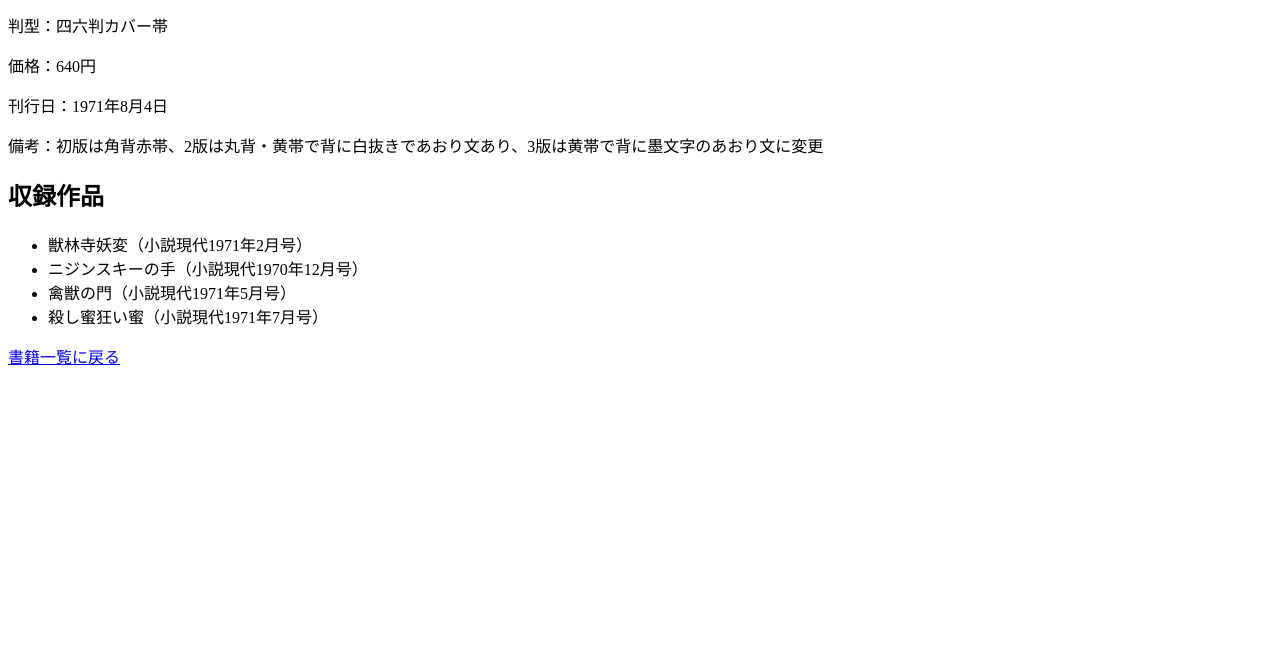
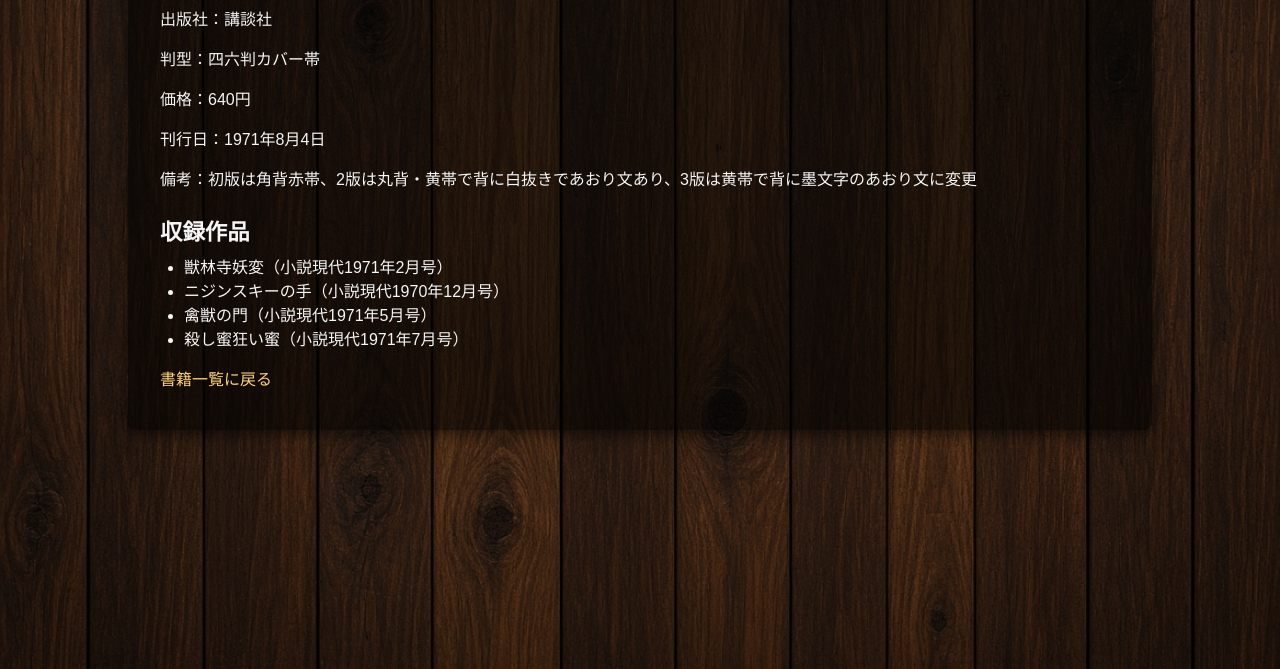
Before and after one commit to kaworu20220420/AkaeBakuBibliography, a plain HTML site: page books/b00100/index.html in a window 1280 px wide. Shown: the part 171-840 px from the top of the page. Before the commit the page ends 800 px from the top, so only its background shows below. Drawn offline with Linux system fonts and the light colour scheme.

Commit message:
デザイン

```diff
--- a/books/b00100/index.html
+++ b/books/b00100/index.html
@@ -3,8 +3,10 @@
 <head>
 	<meta charset="UTF-8">
 	<title>獣林寺妖変（講談社）</title>
+	<link rel="stylesheet" href="../../design.css">
 </head>
 <body>
+	<div class="main-container">
 		<h1>獣林寺妖変（講談社）</h1>
 
 		<section>
@@ -26,6 +28,7 @@
 			</ul>
 		</section>
 
-	<p><a href="../../index.html">書籍一覧に戻る</a></p>
+		<p><a href="../index.html">書籍一覧に戻る</a></p>
+	</div>
 </body>
 </html>
--- /dev/null
+++ b/design.css
@@ -0,0 +1,68 @@
+/* design.css */
+/* 赤江瀑 書誌DB 共通レイアウト */
+
+html, body {
+	margin: 0;
+	padding: 0;
+	height: 100%;
+}
+
+/* 全ページ共通の背景設定 */
+body {
+	/* 背景画像：本棚 */
+	background-image: url("images/bookshelf.jpg");
+	background-repeat: no-repeat;
+	background-size: cover; /* 画面いっぱいにフィット */
+	background-position: center; /* 中央寄せ */
+	background-attachment: fixed; /* スクロールしても背景固定 */
+	/* 読みやすさのためのオーバーレイ */
+	background-color: rgba(0, 0, 0, 0.4);
+	background-blend-mode: darken;
+	font-family: "Yu Gothic", "Meiryo", sans-serif;
+	color: #f5f5f5;
+}
+
+/* コンテンツを中央寄せ＋読みやすい幅に制限 */
+.main-container {
+	max-width: 960px;
+	margin: 40px auto;
+	padding: 24px 32px;
+	background-color: rgba(0, 0, 0, 0.6); /* 半透明黒で文字をくっきり */
+	border-radius: 8px;
+	box-shadow: 0 4px 16px rgba(0, 0, 0, 0.6);
+}
+
+/* 見出し */
+h1 {
+	margin-top: 0;
+	margin-bottom: 16px;
+	font-size: 1.8rem;
+}
+
+h2 {
+	margin-top: 24px;
+	margin-bottom: 8px;
+	font-size: 1.4rem;
+}
+
+/* リスト */
+ul {
+	margin-top: 8px;
+	margin-bottom: 16px;
+	padding-left: 24px;
+}
+
+/* リンク */
+a {
+	color: #ffd27f;
+	text-decoration: none;
+}
+
+	a:hover {
+		text-decoration: underline;
+	}
+
+/* 書籍一覧のリストを少し詰める */
+.book-list li {
+	margin-bottom: 6px;
+}
```
Also changed, not shown: index.html (+4 -1 lines), images/bookshelf.jpg (added). Lines whose indentation alone changed are shown as unchanged.
